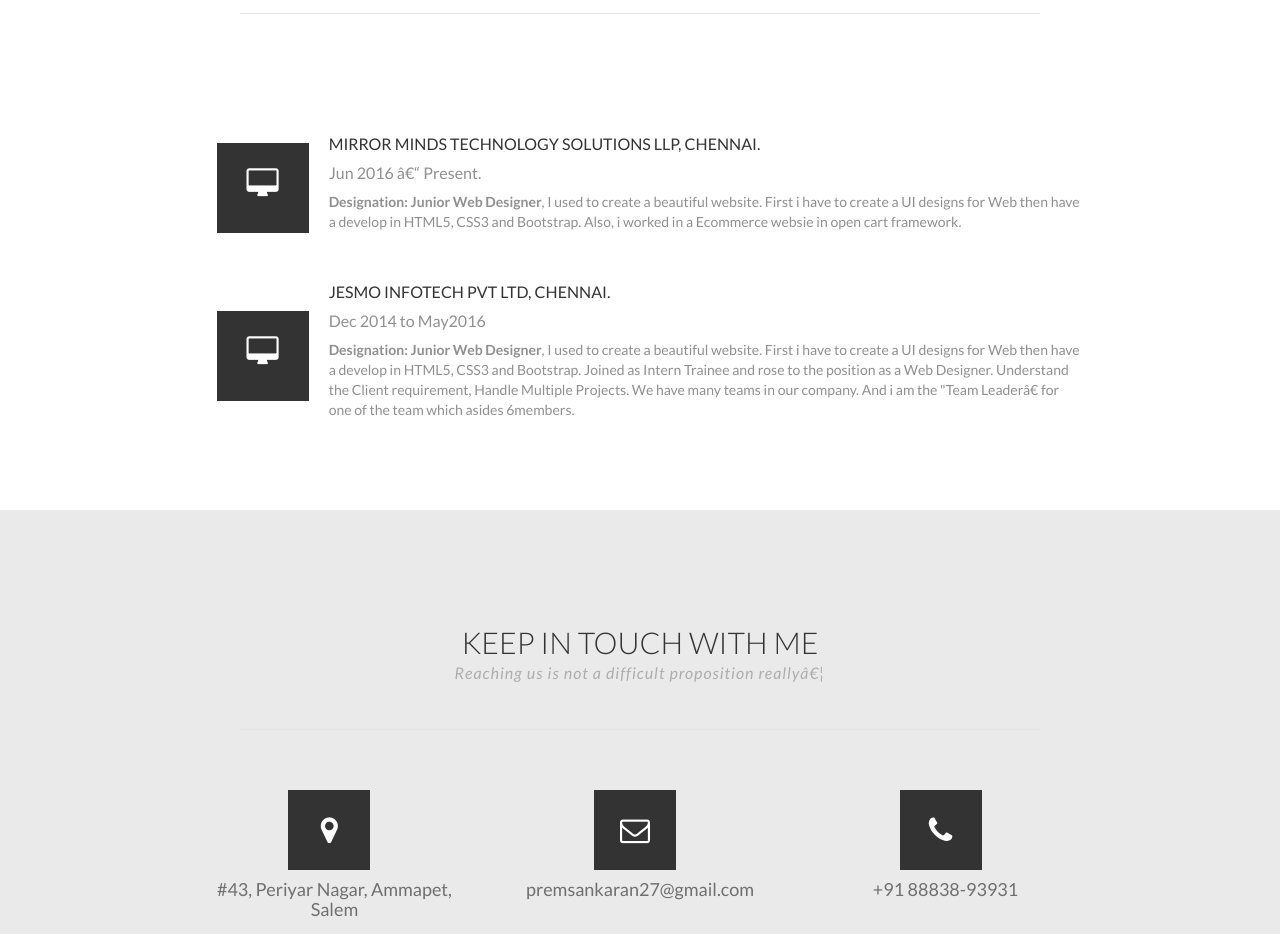
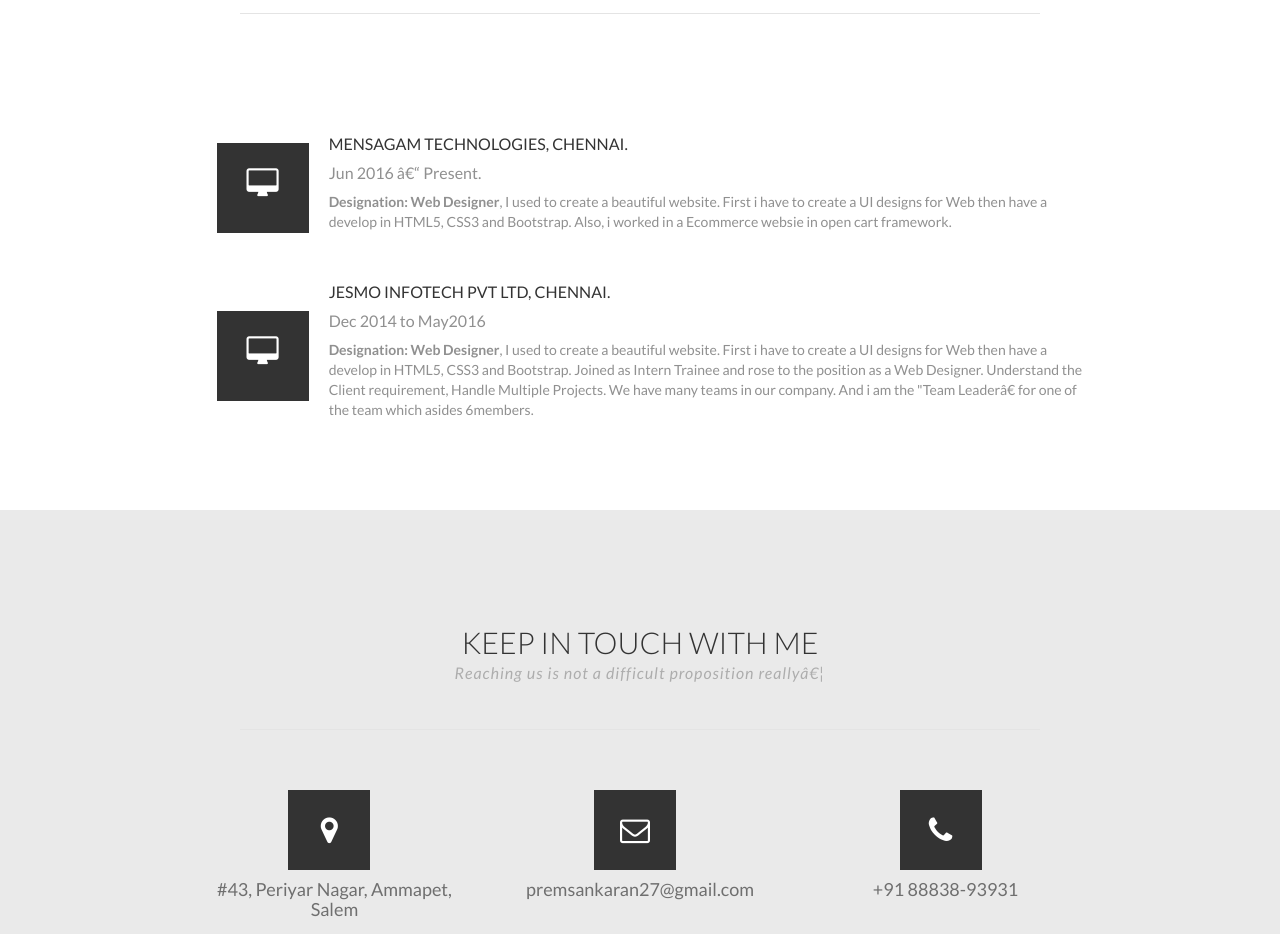
Before and after one commit to premsankaran/Portfolio, a plain HTML site: page index.html in a window 1280 px wide. Shown: the part 2300-3234 px from the top of the page. Drawn offline with nearby package versions, Linux system fonts and the light colour scheme.

Commit message:
Update index.html

```diff
--- a/index.html
+++ b/index.html
@@ -505,9 +505,9 @@
                                 <i class="fa fa-desktop"></i>
                             </div>
                             <div class="media-body">
-                                <h4 class="media-heading">Mirror Minds Technology Solutions LLP, Chennai.</h4>
+                                <h4 class="media-heading">MenSagam Technologies, Chennai.</h4>
 								<h5>Jun 2016 – Present.</h5>
-                                <p><b>Designation: Junior Web Designer</b>, I used to create a beautiful website. First i have to create a UI designs for Web then have a develop in HTML5, CSS3 and Bootstrap. Also, i worked in a Ecommerce websie in open cart framework.</p>
+                                <p><b>Designation: Web Designer</b>, I used to create a beautiful website. First i have to create a UI designs for Web then have a develop in HTML5, CSS3 and Bootstrap. Also, i worked in a Ecommerce websie in open cart framework.</p>
                             </div>
                         </div><!-- experience #1 -->
 
@@ -518,7 +518,7 @@
                             <div class="media-body">
                                 <h4 class="media-heading">Jesmo Infotech Pvt Ltd, Chennai.</h4>
 								<h5>Dec 2014 to May2016</h5>
-                                <p><b>Designation: Junior Web Designer</b>, I used to create a beautiful website. First i have to create a UI designs for Web then have a develop in HTML5, CSS3 and Bootstrap. Joined as Intern Trainee and rose to the position as a Web Designer. Understand the Client requirement, Handle Multiple Projects. We have many teams in our company. And i am the "Team Leader” for one of the team which asides 6members.</p>
+                                <p><b>Designation: Web Designer</b>, I used to create a beautiful website. First i have to create a UI designs for Web then have a develop in HTML5, CSS3 and Bootstrap. Joined as Intern Trainee and rose to the position as a Web Designer. Understand the Client requirement, Handle Multiple Projects. We have many teams in our company. And i am the "Team Leader” for one of the team which asides 6members.</p>
                             </div>
                         </div><!-- experience #2 -->
 
```
